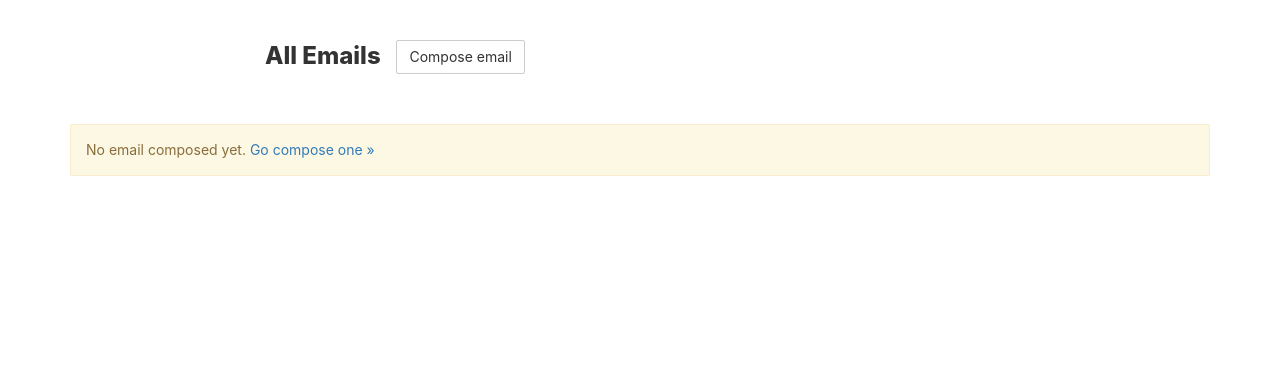
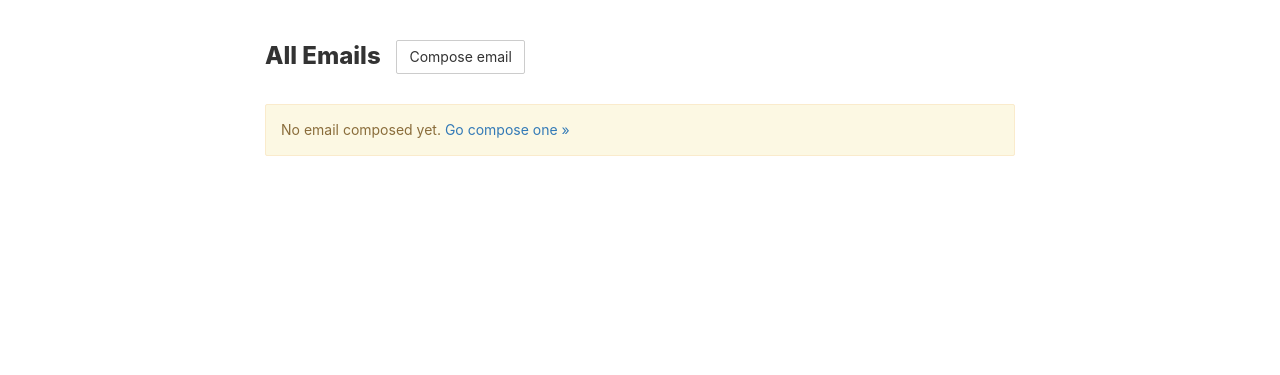
Before and after one commit to r1q/minimail, a Django app: page /campaigns/ in a window 1280 px wide. Shown: the part 92-467 px from the top of the page. Run offline with Django 3.2, Linux system fonts and the light colour scheme; the visitor is signed in with stand-in values (Sample User, id 1); data that the repository does not hold is empty; parts of the project's set-up code (start-up, migrations or seed data) failed here and were passed over; some libraries are stand-ins or nearby versions.

Commit message:
Fix alert when no email composed.

```diff
--- a/campaign_management/templates/campaign_list.html
+++ b/campaign_management/templates/campaign_list.html
@@ -72,11 +72,14 @@
 
           {% empty %}
 
-					  <br >
-            <div class='alert alert-warning'>
-              No email composed yet.
-              <a href="{% url 'campaign-new' %}">Go compose one &raquo;</a>
-            </div>
+						<div class='row' style='margin-bottom:3rem'>
+							<div class='col-lg-8 col-lg-offset-2'>
+								<div class='alert alert-warning'>
+									No email composed yet.
+									<a href="{% url 'campaign-new' %}">Go compose one &raquo;</a>
+								</div>
+							</div>
+						</div>
 
           {% endfor %}
 
```
